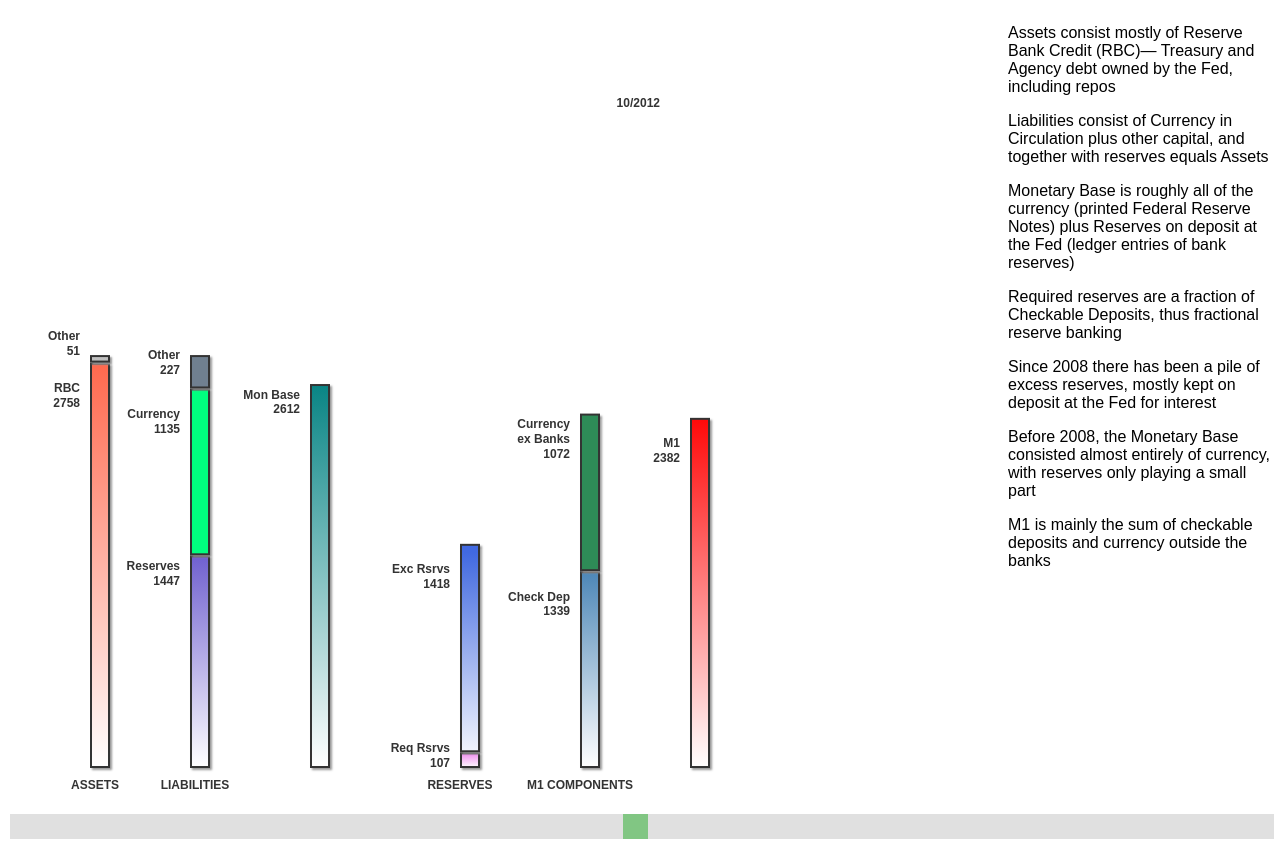
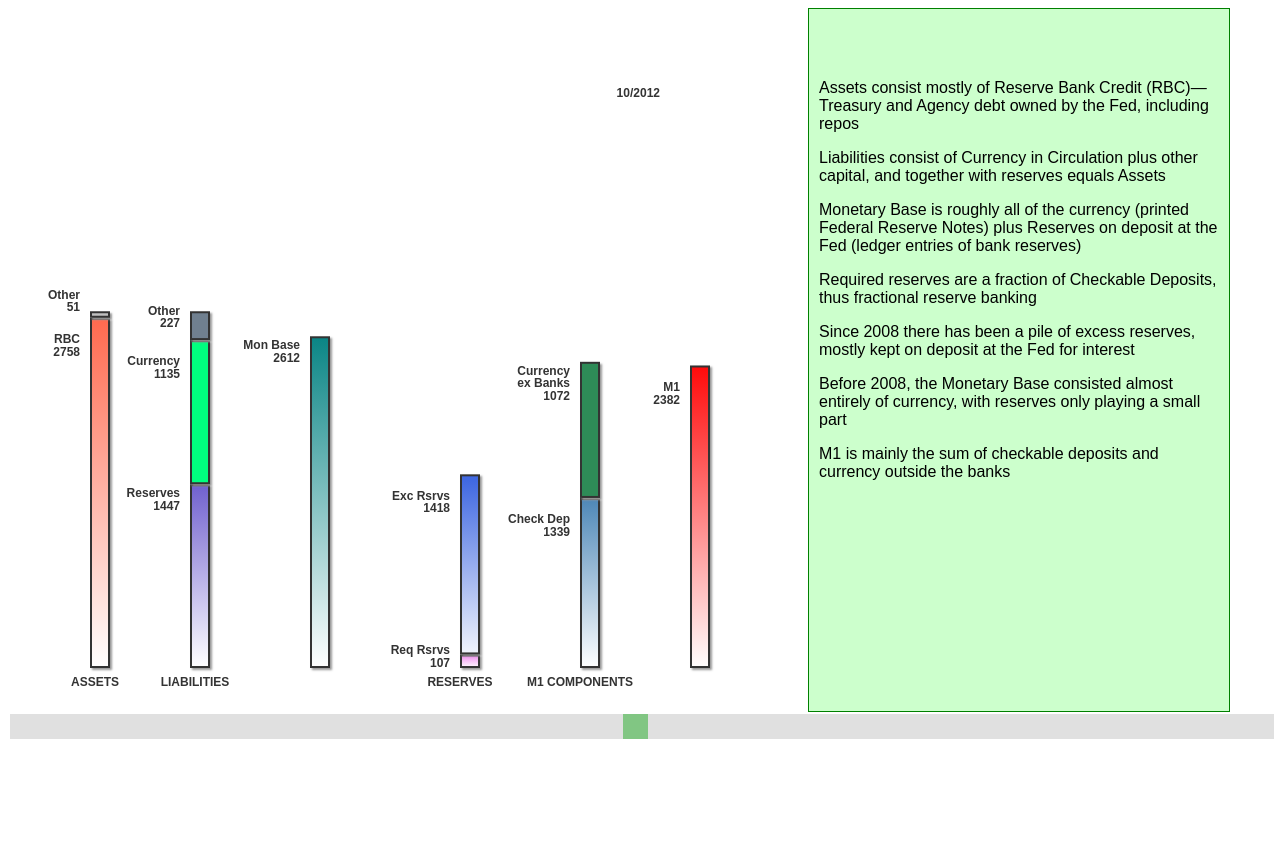
Before and after one commit to javamanatee/javamanatee.github.io, a plain HTML site: page index.htm in a window 1280 px wide. After the commit the page ends 800 px from the top, so only its background shows below. Drawn offline with Linux system fonts and the light colour scheme.

Commit message:
Update formatting

```diff
--- a/html5-canvas-bar-graph.js
+++ b/html5-canvas-bar-graph.js
@@ -202,8 +202,8 @@ var y_check = [641, 648, 620, 613, 614, 632, 604, 603, 614, 641, 637, 663, 749,
 
   // Public properties and methods
 
-  this.width = 1000;
-  this.height = 800;
+  this.width = 800;
+  this.height = 700;
   this.maxValue;
   this.margin = 5;
   this.curArr = [];
--- a/index.htm
+++ b/index.htm
@@ -44,8 +44,20 @@
   flex-direction: row;
 }
 
+.myText {
+  min-width: 400px;
+  width: 400px;
+  background-color: #cfc;
+  padding: 10px;
+  border: 1px solid green;
+}
+
 p {
   font-family: Arial, Helvetica, sans-serif;
+}
+
+p.pad {
+  margin-top: 60px;
 }
 
 </style>
@@ -54,7 +66,8 @@ p {
 <body>
   <div class="top">
     <div id="graphDiv1"></div>
-    <div id="myText">
+    <div class="myText">
+	<p class="pad"></p>
     <p>Assets consist mostly of Reserve Bank Credit (RBC)&#8212; Treasury and Agency debt owned by the Fed, including repos</p>
     <p>Liabilities consist of Currency in Circulation plus other capital, and together with reserves equals Assets</p>
     <p>Monetary Base is roughly all of the currency (printed Federal Reserve Notes) plus Reserves on deposit at the Fed (ledger entries of bank reserves)</p>
```
